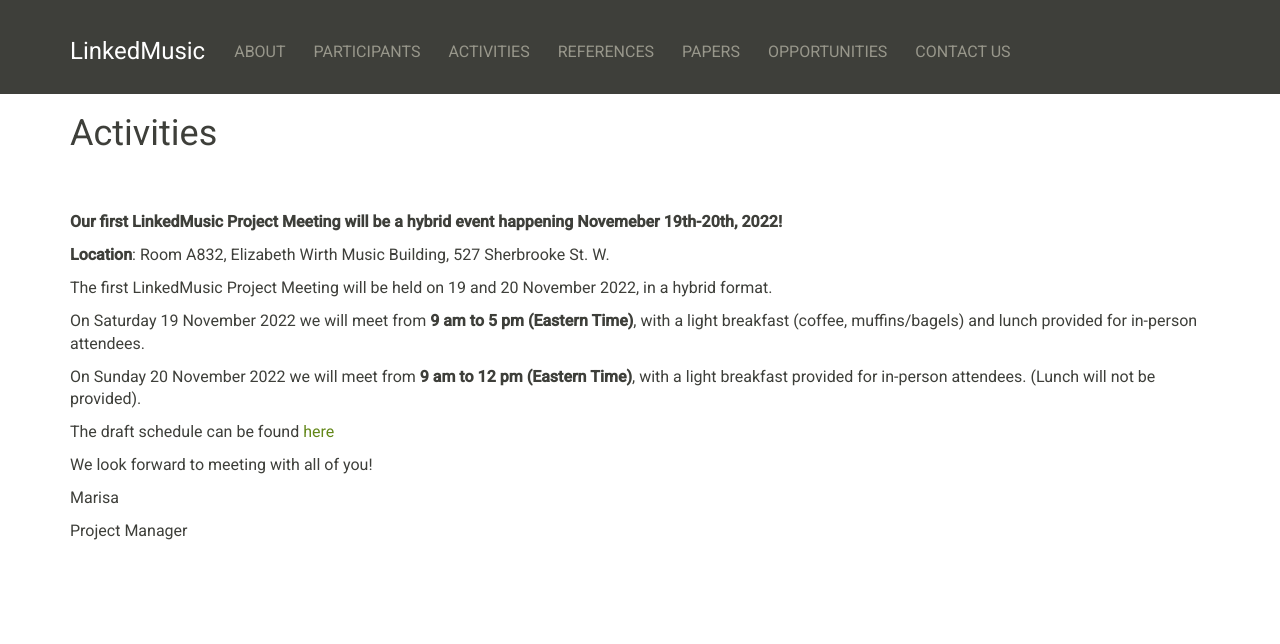
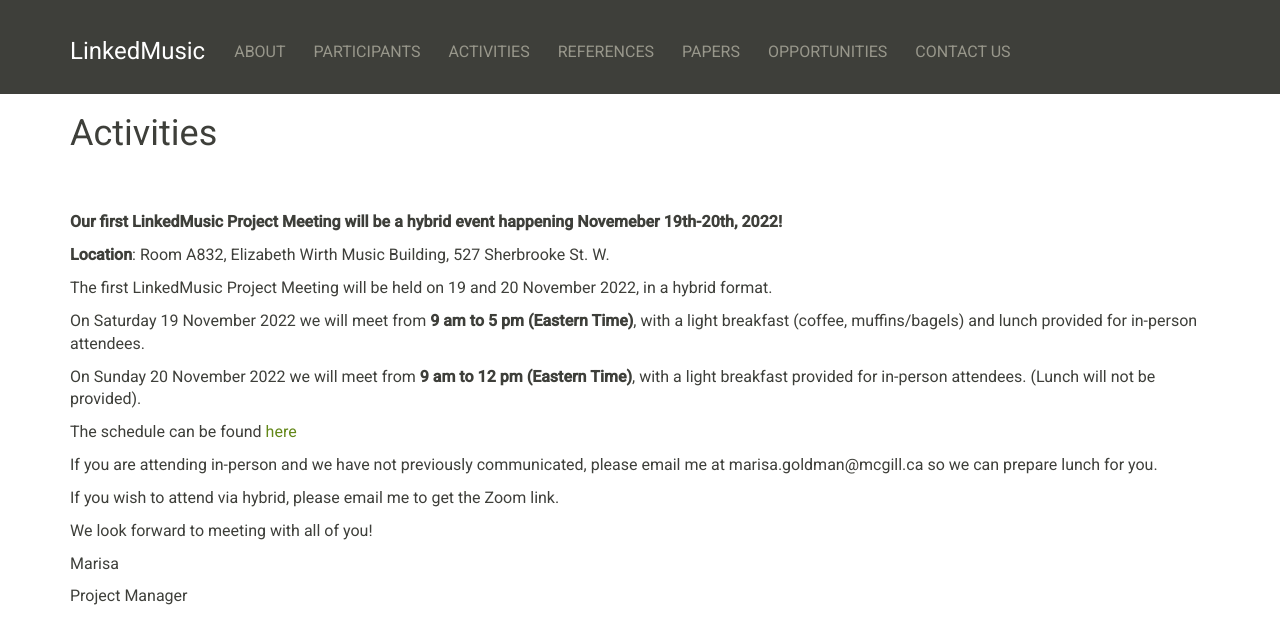
Before and after one commit to DDMAL/linkedmusic-website, a Jekyll site: the page built from activities.md, in a window 1280 px wide. Shown: the top 644 px of the page. Built offline with Jekyll 4.4.1, drawn with Linux system fonts in a browser that asks for light colours; nearby versions of some CDN libraries.

Commit message:
activity page update

```diff
--- a/activities.md
+++ b/activities.md
@@ -15,7 +15,11 @@
 
 On Sunday 20 November 2022 we will meet from **9 am to 12 pm (Eastern Time)**, with a light breakfast provided for in-person attendees. (Lunch will not be provided).
 
-The draft schedule can be found [here](https://linkedmusic.ca/meetings)
+The schedule can be found [here](https://linkedmusic.ca/meetings)
+
+If you are attending in-person and we have not previously communicated, please email me at marisa.goldman@mcgill.ca so we can prepare lunch for you.
+
+If you wish to attend via hybrid, please email me to get the Zoom link.
 
 We look forward to meeting with all of you!
 
```
